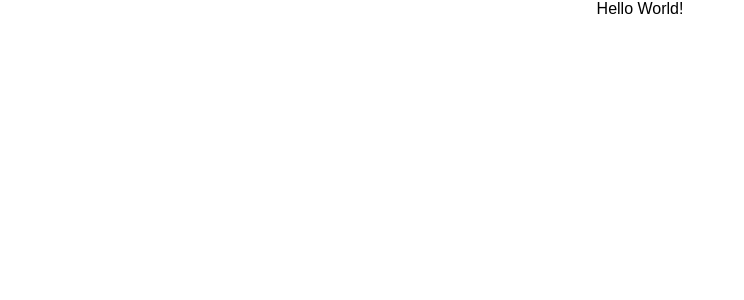
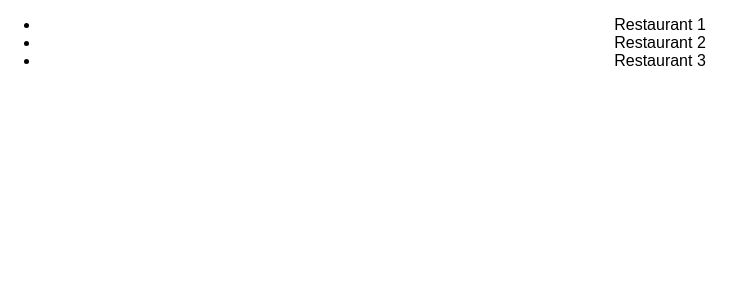
Before and after one commit to calvinyhu/shmack, a React (Create React App) app: page / in a window 1280 px wide. Shown: the top 300 px of the page, without its empty margins (0-744 px from the left). Built offline with nearby package versions, Linux system fonts and the light colour scheme; the HTML template or start-up script is replaced by a standard one.

Commit message:
Fixed missing index.js issue. Added Restaurants file

```diff
--- a/src/App.css
+++ b/src/App.css
@@ -1,28 +1,5 @@
 .App {
+    display: inline-block;
+    width: 100%;
     text-align: center;
 }
-
-.App-logo {
-    animation: App-logo-spin infinite 20s linear;
-    height: 80px;
-}
-
-.App-header {
-    background-color: #222;
-    height: 150px;
-    padding: 20px;
-    color: white;
-}
-
-.App-title {
-    font-size: 1.5em;
-}
-
-.App-intro {
-    font-size: large;
-}
-
-@keyframes App-logo-spin {
-    from { transform: rotate(0deg); }
-    to { transform: rotate(360deg); }
-}
--- a/src/App.js
+++ b/src/App.js
@@ -1,14 +1,19 @@
-import React, { Component } from 'react';
-import './App.css';
+import React, { Component } from 'react'
+
+import './App.css'
+import Layout from './hoc/Layout/Layout'
+import Restaurants from './containers/Restaurants/Restaurants'
 
 class App extends Component {
     render() {
         return (
             <div className="App">
-                Hello World!
+                <Layout>
+                    <Restaurants />
+                </Layout>
       		</div>
-        );
+        )
     }
 }
 
-export default App;
+export default App
--- /dev/null
+++ b/src/containers/Restaurants/Restaurants.js
@@ -0,0 +1,17 @@
+import React, { Component } from 'react'
+
+class Restaurants extends Component {
+    render() {
+        return (
+            <div>
+                <ul>
+                    <li>Restaurant 1</li>
+                    <li>Restaurant 2</li>
+                    <li>Restaurant 3</li>
+                </ul>
+            </div>
+        )
+    }
+}
+
+export default Restaurants
--- a/src/hoc/Layout/Layout.js
+++ b/src/hoc/Layout/Layout.js
@@ -9,7 +9,6 @@ class Layout extends Component {
         return (
             <Auxiliary>
                 {/* Toolbar */}
-                {/* Sidedrawer */}
                 <main>
                     {this.props.children}
                 </main>
--- /dev/null
+++ b/src/index.js
@@ -0,0 +1,9 @@
+import React from 'react'
+import ReactDOM from 'react-dom'
+
+import './index.css'
+import App from './App'
+import registerServiceWorker from './registerServiceWorker'
+
+ReactDOM.render(<App />, document.getElementById('root'));
+registerServiceWorker();
```
Also changed, not shown: package.json (line endings or trailing spaces).
